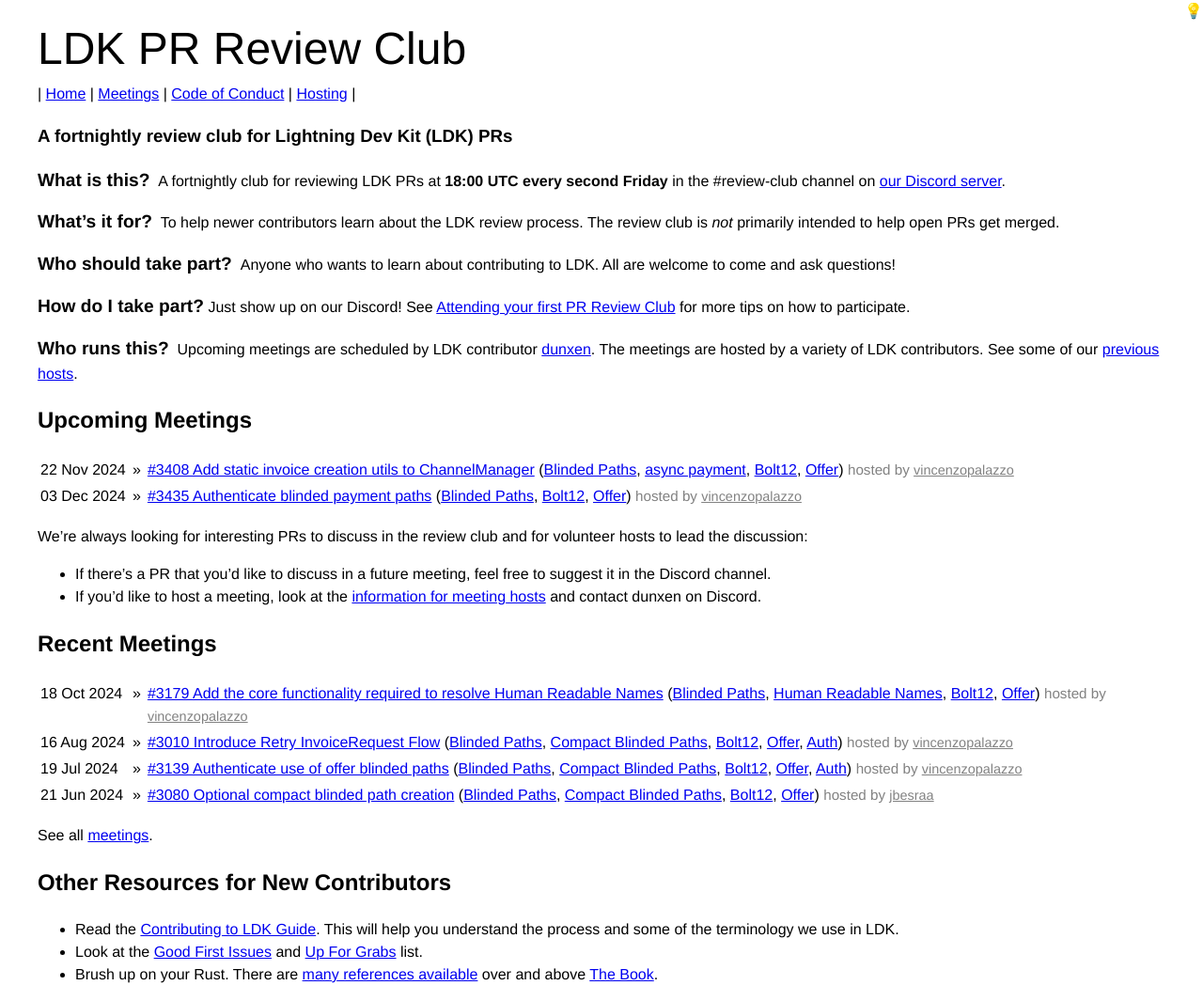
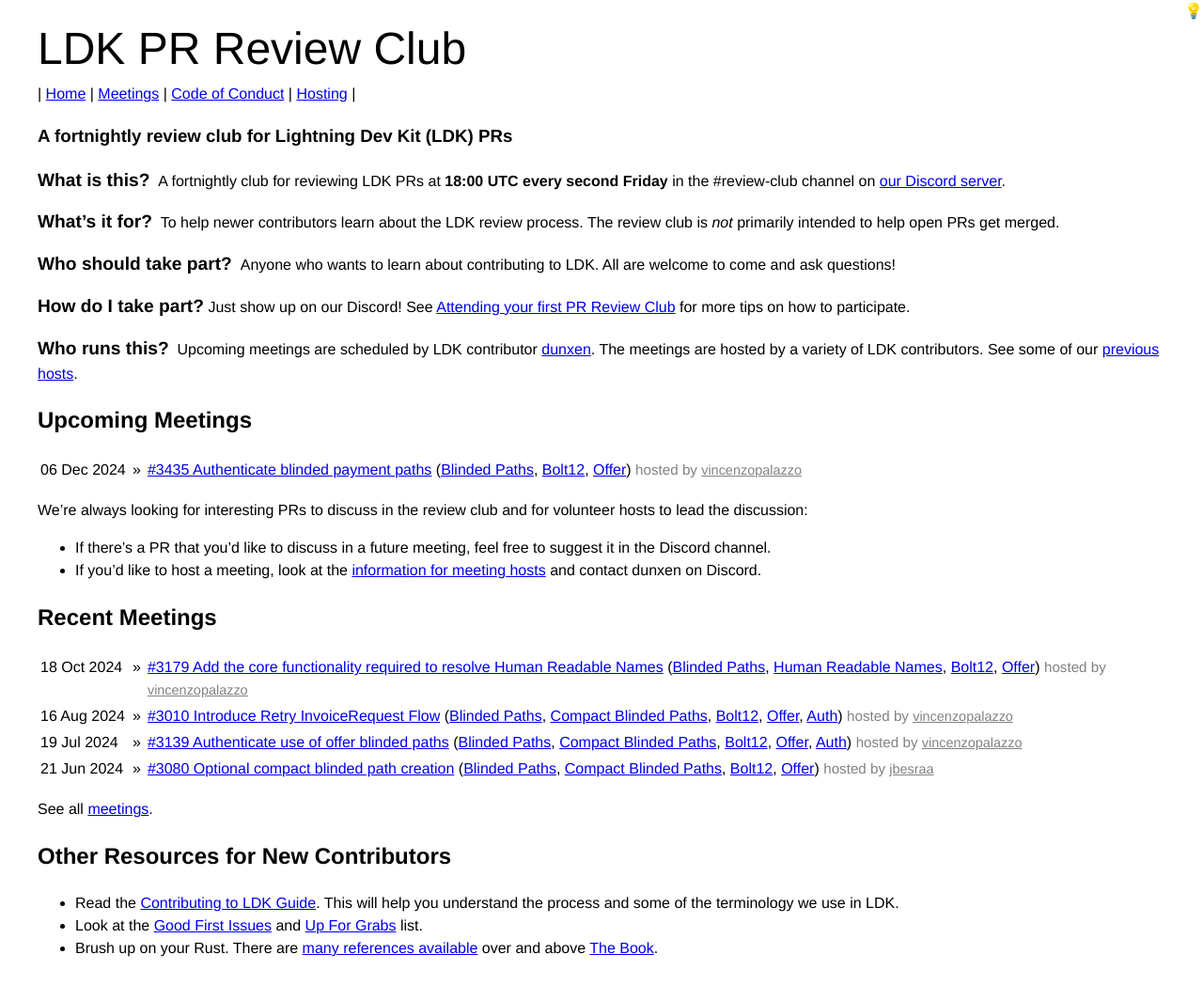
Before and after one commit to lightningdevkit/ldk-review-club, a Jekyll site: the page built from index.md, in a window 1280 px wide. Shown: the whole page at 94% size. Built offline with Jekyll 4.4.1, drawn with Linux system fonts in a browser that asks for light colours; after the commit the page ends 1037 px from its top, so only the background shows below that.

Commit message:
mark the previous review club as done
Signed-off-by: Vincenzo Palazzo <vincenzopalazzodev@gmail.com>

```diff
--- a/_posts/2024-12-03-#3435.md
+++ b/_posts/2024-12-03-#3435.md
@@ -1,6 +1,6 @@
 ---
 layout: pr
-date: 2024-12-03
+date: 2024-12-06
 title: "Authenticate blinded payment paths"
 pr: 3435
 authors: [ jkczyz ]
```
Also changed, not shown: _posts/2024-11-22-#3408.md (+1 -1 lines).
